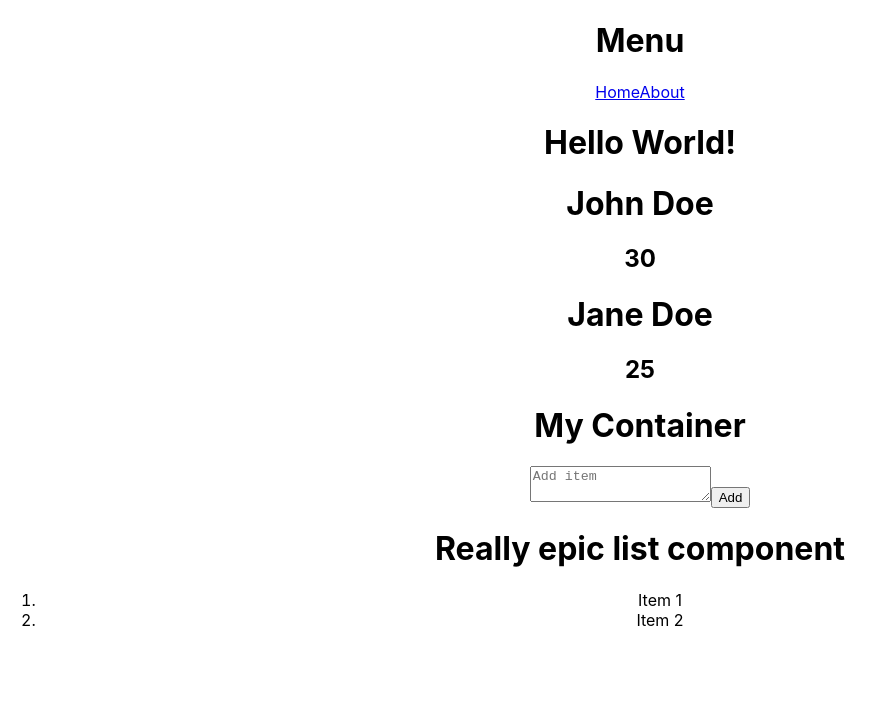
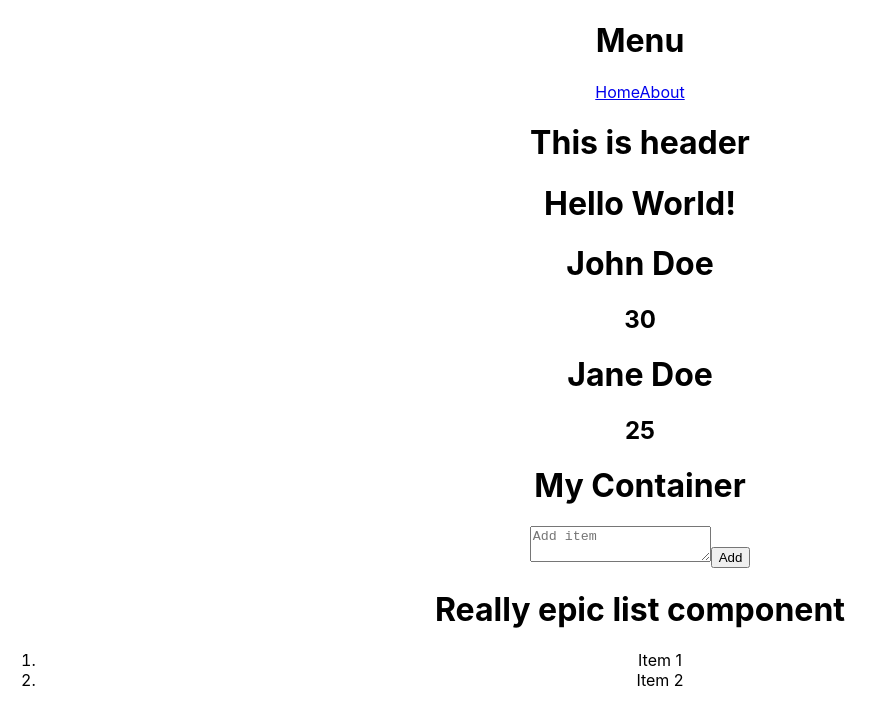
Before and after one commit to azariasabera/advanced_web_week11, a React (Create React App) app: page / in a window 1280 px wide. Shown: the top 724 px of the page, without its empty margins (0-886 px from the left). Built offline with nearby package versions, Linux system fonts and the light colour scheme.

Commit message:
modification

```diff
--- a/src/App.js
+++ b/src/App.js
@@ -2,6 +2,7 @@ import './App.css';
 import MyContainer from './components/MyContainer';
 import Header from './components/Header';
 import About from './components/About';
+import Menu from './components/Menu';
 import { BrowserRouter as Router, Routes, Route } from 'react-router-dom';
 //import { useState } from 'react'; // this is a hook
 
@@ -9,10 +10,11 @@ function App() {
   return (
     <Router>
       <div className="App">
-        <Header />
+        <Menu />
         <Routes>
           <Route path='/' element={
             <>
+                <Header />
                 <h1>Hello World!</h1>
                 <Test1 info={{
                     name: 'John Doe',
@@ -22,7 +24,11 @@ function App() {
                 <MyContainer />
             </>
           } />
-          <Route path='/about' element={<About />} />
+          <Route path='/about' element={
+            <>
+                <Header />
+                <About />
+            </>} />
         </Routes>
 
       </div>
--- a/src/components/Header.js
+++ b/src/components/Header.js
@@ -1,11 +1,7 @@
-import { Link } from 'react-router-dom'
-
 function Header() {
   return (
     <div>
-        <h1>Menu</h1>
-        <Link to="/">Home</Link>
-        <Link to="/about">About</Link>
+        <h1>This is header</h1>
     </div>
   )
 }
--- a/src/components/Menu.js
+++ b/src/components/Menu.js
@@ -3,7 +3,7 @@ import { Link } from 'react-router-dom'
 function Menu() {
   return (
     <div>
-        Menu
+        <h1>Menu</h1>
         <Link to="/">Home</Link>
         <Link to="/about">About</Link>
     </div>
```
